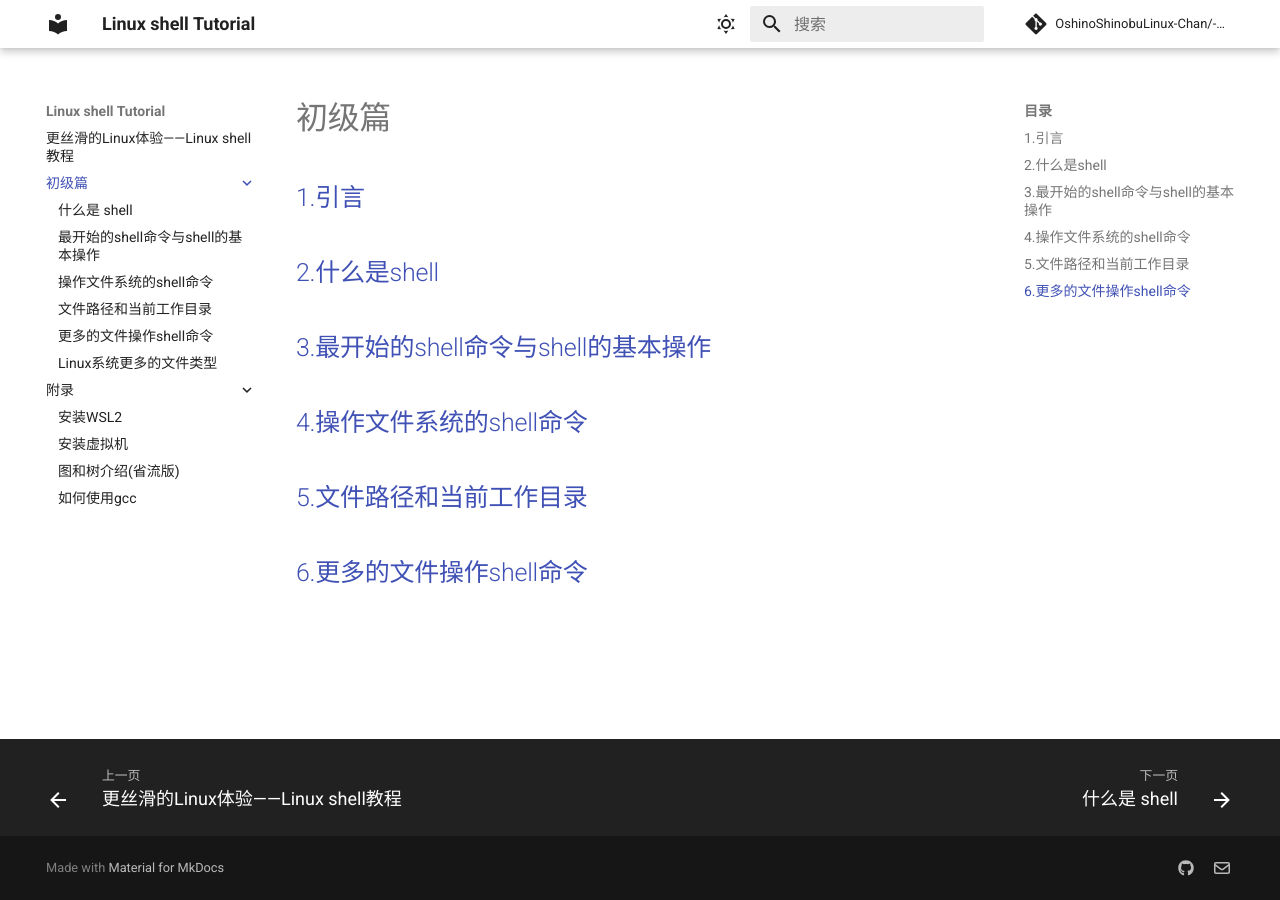
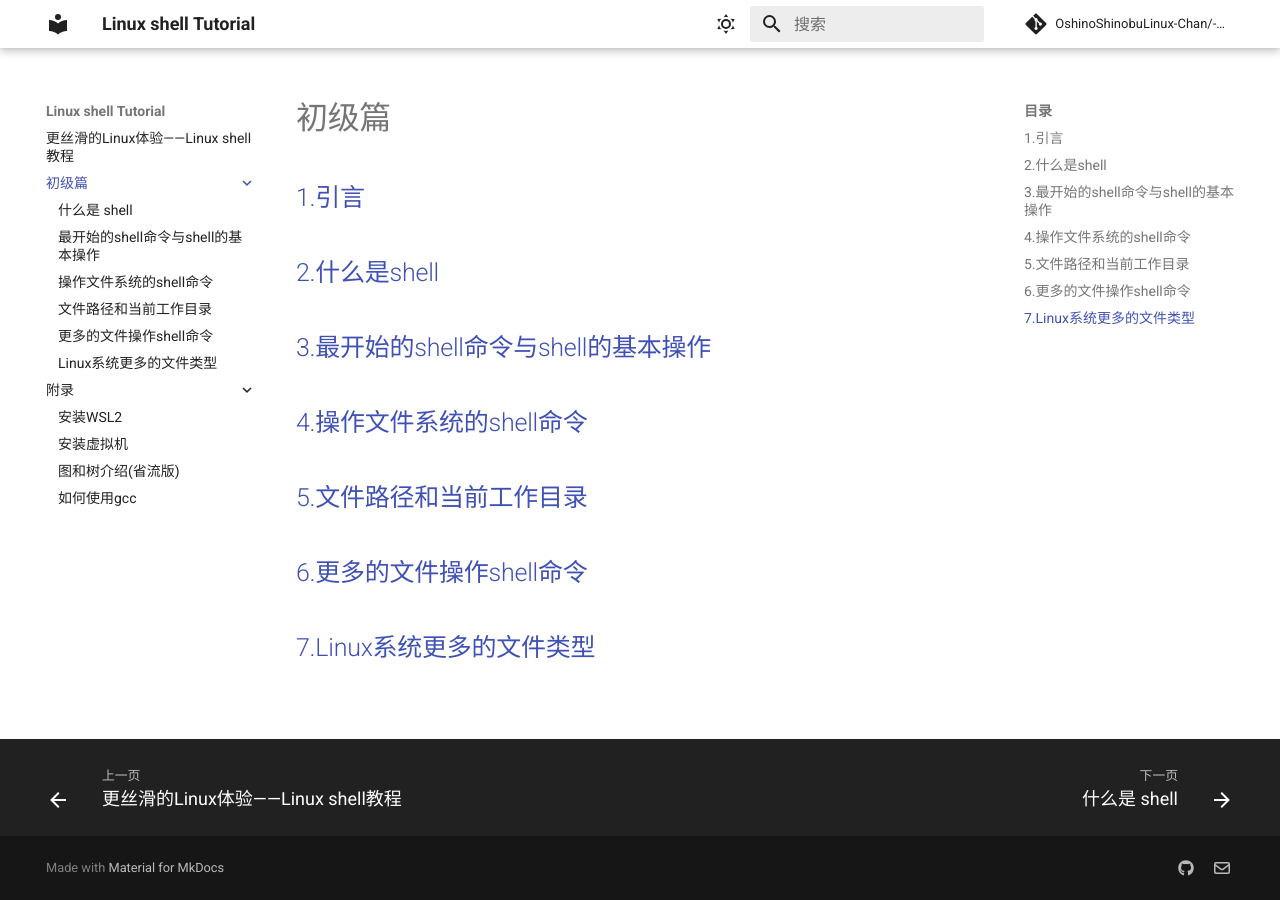
Before and after one commit to OshinoShinobu-Chan/Linux-shell-Tutorial, an MkDocs documentation site: the page built from docs/初级篇/index.md, in a window 1280 px wide. Built offline with MkDocs 1.6.1 and Material for MkDocs 9.7.7, drawn with Linux system fonts in a browser that asks for light colours; comment, search, counter and statistics services are not loaded.

Commit message:
Add part1 index

```diff
--- a/docs/初级篇/index.md
+++ b/docs/初级篇/index.md
@@ -11,3 +11,5 @@
 ## [5.文件路径和当前工作目录](./5.文件路径和当前工作目录.md)
 
 ## [6.更多的文件操作shell命令](./6.更多的文件操作shell命令.md)
+
+## [7.Linux系统更多的文件类型](./7.Linux系统更多的文件类型.md)
```
